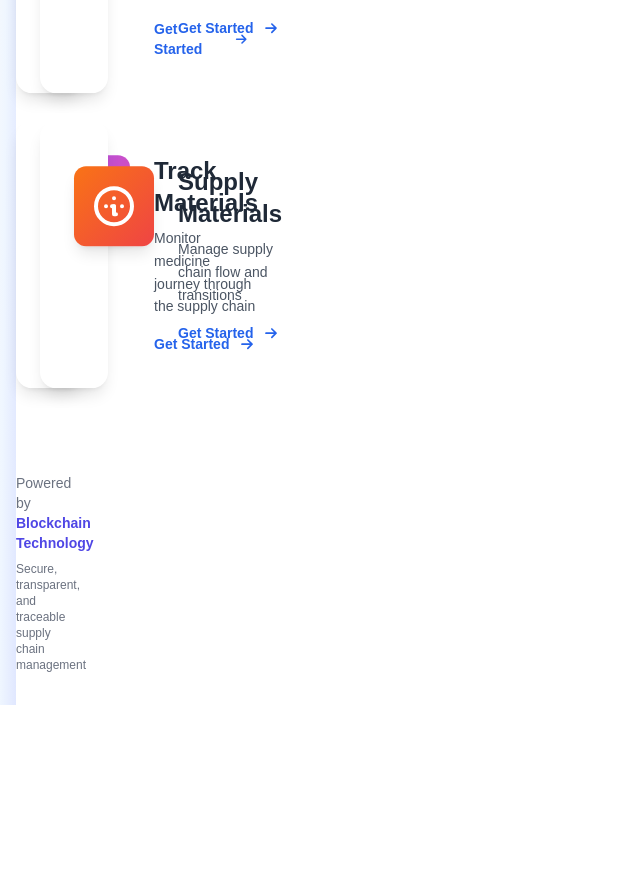
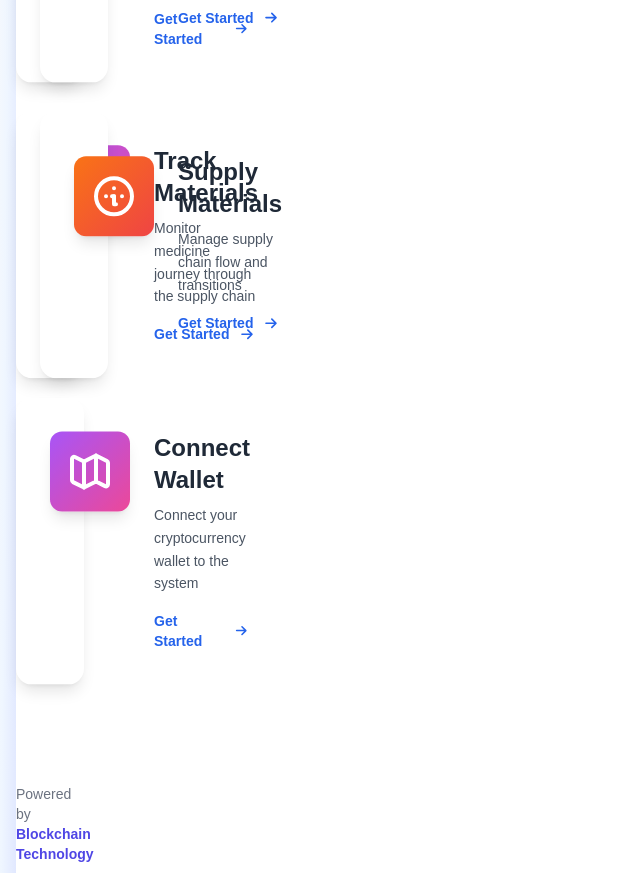
Before and after one commit to MahiAlamAzads/testing, a Next.js app in the folder client/: page / in a window 1280 px wide. Shown: the part 1041-1914 px from the top of the page, without its empty margins (0-640 px from the left). Before the commit the page ends 1746 px from the top, so only its background shows below. Built offline with nearby package versions, Linux system fonts and the light colour scheme.

Commit message:
added connect wallet button

```diff
--- a/client/src/app/page.jsx
+++ b/client/src/app/page.jsx
@@ -45,6 +45,16 @@ export default function Home() {
         </svg>),
             gradient: 'from-orange-500 to-red-500',
             hoverGradient: 'from-orange-600 to-red-600',
+        },
+        {
+            path: '/connect-wallet',
+            title: 'Connect Wallet',
+            description: 'Connect your cryptocurrency wallet to the system',
+            icon: (<svg className="w-12 h-12" fill="none" stroke="currentColor" viewBox="0 0 24 24">
+          <path strokeLinecap="round" strokeLinejoin="round" strokeWidth={2} d="M9 20l-5.447-2.724A1 1 0 013 16.382V5.618a1 1 0 011.447-.894L9 7m0 13l6-3m-6 3V7m6 10l4.553 2.276A1 1 0 0021 18.382V7.618a1 1 0 00-.553-.894L15 4m0 13V4m0 0L9 7"/>
+        </svg>),
+            gradient: 'from-purple-500 to-pink-500',
+            hoverGradient: 'from-purple-600 to-pink-600',
         },
     ];
     const supplyChainFlow = [
```
